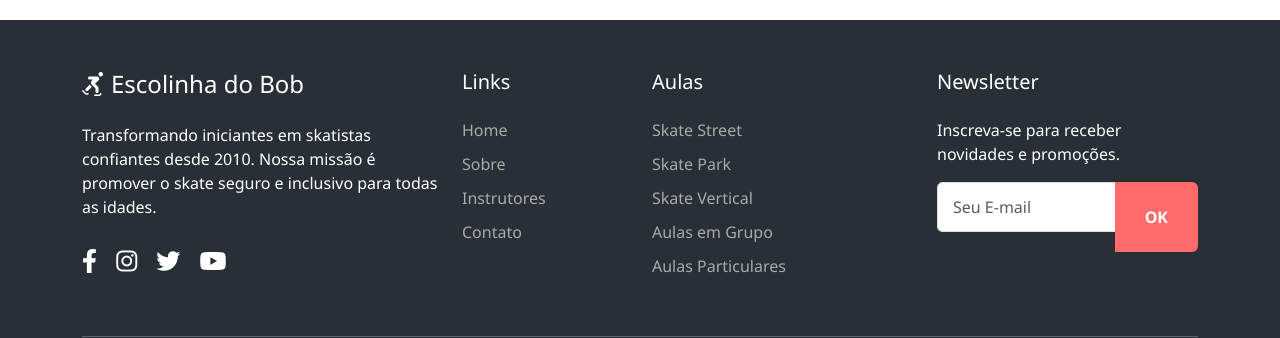
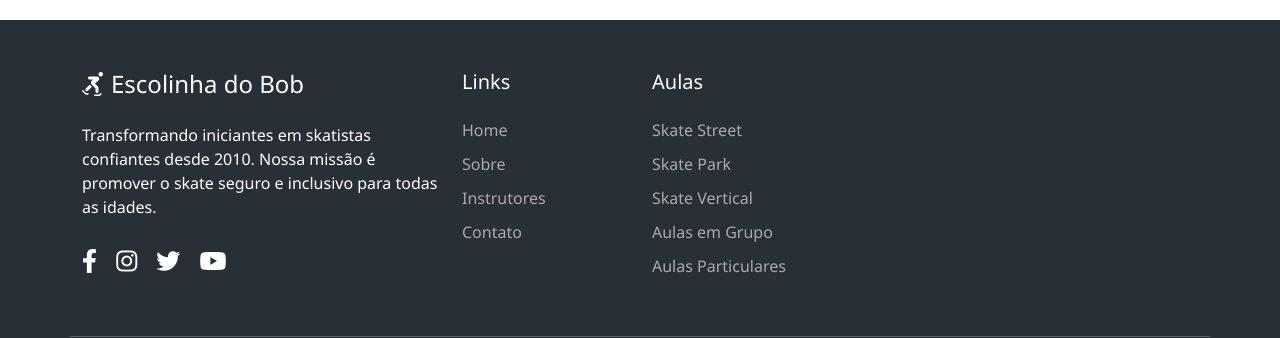
Before and after one commit to BrunoDuaarte/BrunoDuaarte.github.io, a plain HTML site: page index.html in a window 1280 px wide. Shown: the part 4989-5327 px from the top of the page. Drawn offline with nearby package versions, Linux system fonts and the light colour scheme.

Commit message:
Att index

```diff
--- a/index.html
+++ b/index.html
@@ -664,17 +664,6 @@
                         <a href="#">Aulas Particulares</a>
                     </div>
                 </div>
-                <div class="col-lg-3 col-md-6 mb-4">
-                    <h5 class="text-white mb-4">Newsletter</h5>
-                    <p>Inscreva-se para receber novidades e promoções.</p>
-                    <form class="mt-3">
-                        <div class="input-group mb-3">
-                            <input type="email" class="form-control" placeholder="Seu E-mail">
-                            <button class="btn btn-primary" type="button">OK</button>
-                        </div>
-                    </form>
-                </div>
-            </div>
             <hr class="my-4 bg-secondary">
             <div class="row">
                 <div class="col-md-6 text-center text-md-start">
```
